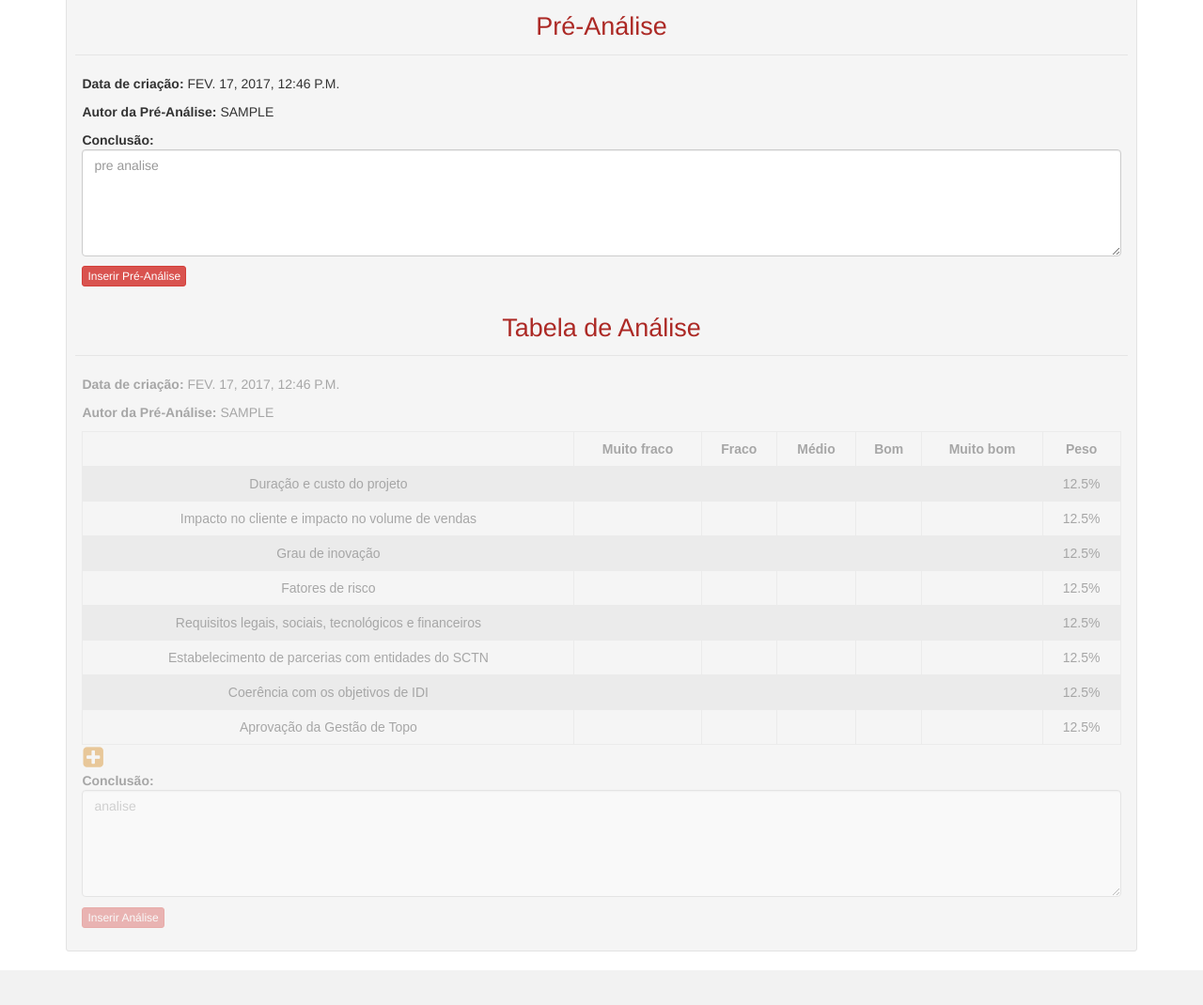
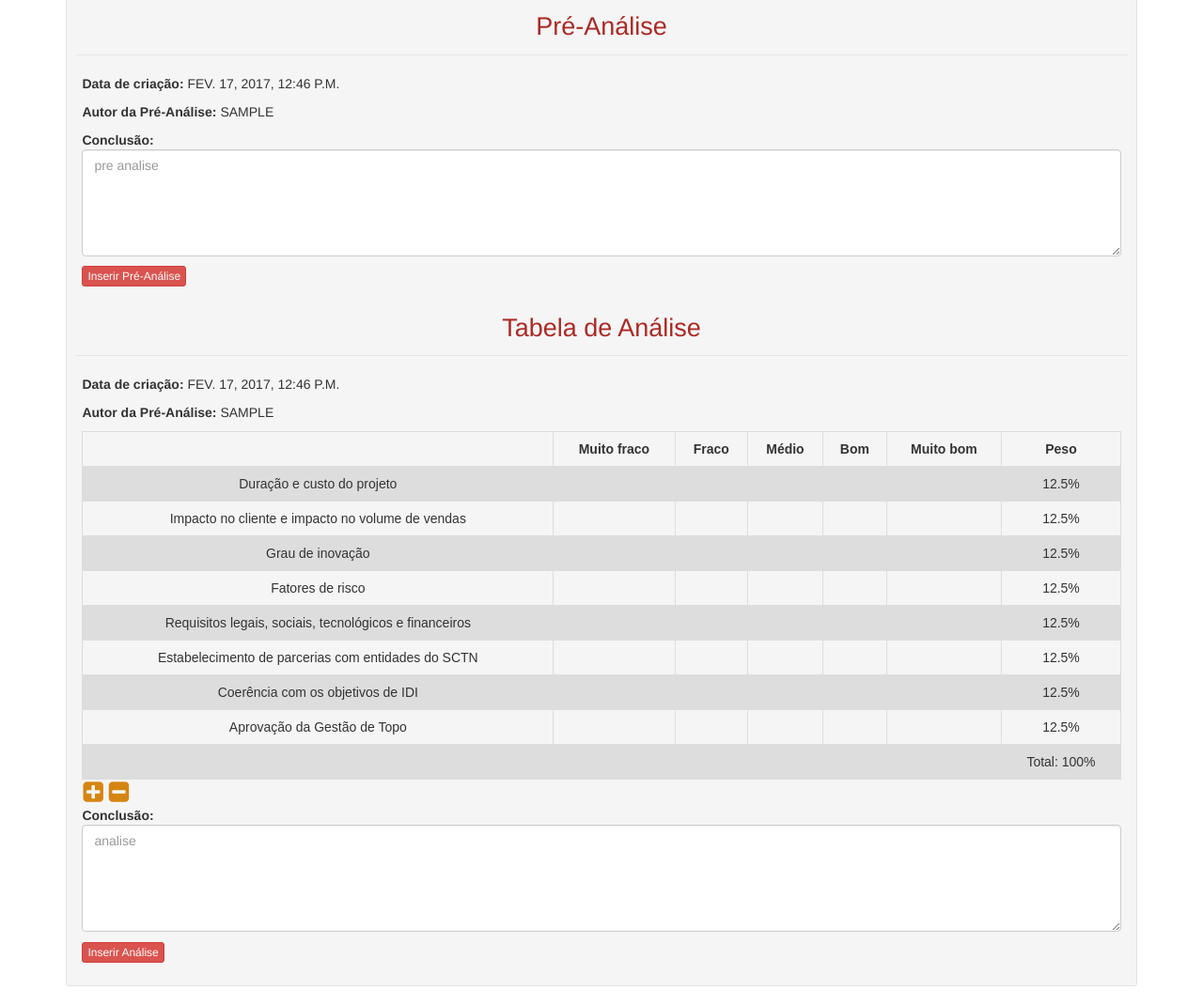
Before and after one commit to siualpinto/SGIDI, a Django app: page /sgidi/ideias/avaliacao/1 in a window 1280 px wide. Shown: the part 510-1580 px from the top of the page at 94% size. Before the commit the page ends 1543 px from the top, so only its background shows below. Run offline with Django 3.2, Linux system fonts and the light colour scheme; a user stored in the database is signed in; tables that the repository leaves empty hold one stand-in row (values such as "Sample post"); some libraries are stand-ins or nearby versions.

Commit message:
Ideias template v1.7  avaliação de ideias - falta pedido ajax para o estado e backend da avaliação de ideias ✔  95% frontend done ✔

```diff
--- a/sgidi/static/css/ideias.css
+++ b/sgidi/static/css/ideias.css
@@ -64,7 +64,7 @@ tr:nth-child(even) {
     background-color: #dddddd;
 }
 
-.add_line {
+.add_line, .delete_line {
     padding: 0;
     margin-top: 0;
 }
@@ -79,7 +79,7 @@ tr:nth-child(even) {
     color: #d58512;
 }
 
-.disabledbutton {
+.disabledform {
     pointer-events: none;
     opacity: 0.4;
 }
--- a/sgidi/static/js/base/base.js
+++ b/sgidi/static/js/base/base.js
@@ -1,12 +1,17 @@
 /**
  * Created by lsmor on 20/02/2017.
  */
-function blinker() {
-    $('.blink_me').fadeOut(500);
-    $('.blink_me').fadeIn(500);
+var  blink = $('.blink_me');
+function blinker()
+{
+    blink.fadeOut(500);
+    blink.fadeIn(500);
 }
-if($('.blink_me').text() > 0) {
+if(blink.text() > 0)
+{
     setInterval(blinker, 2000);
-}else{
-    $('.blink_me').remove();
 }
+else
+{
+    blink.remove();
+}
--- a/sgidi/static/js/ideias.js
+++ b/sgidi/static/js/ideias.js
@@ -1,22 +1,48 @@
-
-
+/*
+* Modificação do estado do radio button para a escolha de outro tipo de ideia
+*
+* */
 $('input[type="radio"]').change(function () {
+    var outra_text = $('#radio_outra_text');
     if ($('#radio_outra').is(':checked'))
     {
-        $('#radio_outra_text').prop('disabled',false);
-        $('#radio_outra_text').prop('required',true);
+        outra_text.prop('disabled',false);
+        outra_text.prop('required',true);
     }
     else
     {
-        $('#radio_outra_text').prop('disabled',true);
-        $('#radio_outra_text').prop('required',false);
+        outra_text.prop('disabled',true);
+        outra_text.prop('required',false);
     }
 });
 
+/*
+* Adicionar uma linha, depois da penultima linha da tabela de analise
+* Novas linhas são editáveis
+* */
 $(".add_line").click(function () {
-    $('#tabela_avaliacao').find('> tbody:last-child').append('<tr><td><div contenteditable>Nova linha</div></td><td></td><td></td><td></td> <td></td><td></td><td></td></tr>');
+    $('#tabela_avaliacao').find('tr:nth-last-child(2)').after('<tr><td><div contenteditable>Nova linha</div></td><td></td><td></td><td></td> <td></td><td></td><td></td></tr>');
 });
 
+/*
+* Eliminar uma linha, depois da penultima linha da tabela de analise
+*
+* */
+$(".delete_line").click(function () {
+    //$('#tabela_avaliacao').find('> tbody:last-child').remove();
+    var tabela = $('#tabela_avaliacao');
+    if(tabela.find('> tbody:last-child').children().length != 10)
+    {
+        console.log(tabela.find('> tbody:last-child').prev().children().last());
+        tabela.find('> tbody:last-child').children().last().prev().remove();
+    }
+
+});
+
+/*
+* O utilizador pode inserir uma cruz na avaliação desejada (muito fraco, ..., Muito Bom) para cada linha
+*
+* */
 $("#tabela_avaliacao").on("click", "td:not(:first-child, :last-child)", function() {
     if($(this).siblings().children().is("i"))
     {
@@ -27,3 +53,7 @@ $("#tabela_avaliacao").on("click", "td:not(:first-child, :last-child)", function
         $(this).html("<i class='fa fa-times smallicon'></i>");
     }
 });
+
+ $("#id_username").change(function () {
+      console.log( $(this).val() );
+    });
--- a/templates/ideias_avaliacao.html
+++ b/templates/ideias_avaliacao.html
@@ -80,7 +80,8 @@
                         {% endif %}
                         <fieldset>
                             <legend class="text-center header avaliacao">Tabela de Análise</legend>
-                            <div class="form-group disabledbutton" id="form2">
+                            <div class="form-group" id="form2">
+{#                            <div class="form-group disabledform" id="form2"> TODO DESCOMENTAR ESTA LINHA E APAGAR A ANTERIOR#}
                                 <p><strong>Data de criação: </strong><span class="text-uppercase">{% now "DATETIME_FORMAT" %}</span></p>
                                 <p><strong>Autor da Pré-Análise: </strong><span class="text-uppercase">{{ user.username }}</span></p>
                                 <table id="tabela_avaliacao">
@@ -93,7 +94,6 @@
                                         <th>Muito bom</th>
                                         <th>Peso</th>
                                     </tr>
-
                                     <tr>
                                         <td>Duração e custo do projeto</td>
                                         <td></td>
@@ -166,8 +166,18 @@
                                         <td></td>
                                         <td>12.5%</td>
                                     </tr>
+                                    <tr>
+                                        <td></td>
+                                        <td></td>
+                                        <td></td>
+                                        <td></td>
+                                        <td></td>
+                                        <td></td>
+                                        <td>Total: 100%</td>
+                                    </tr>
                                 </table>
                                 <a class="btn add_line"><i class="fa fa-plus-square mediumicon"></i></a>
+                                <a class="btn delete_line"><i class="fa fa-minus-square mediumicon"></i></a>
                                 <div >
                                     <p><strong>Conclusão: </strong>
                                         <textarea class="form-control" rows="5" maxlength="1600" name="pre_analise" id="pre_analise" placeholder="analise" required></textarea>
```
